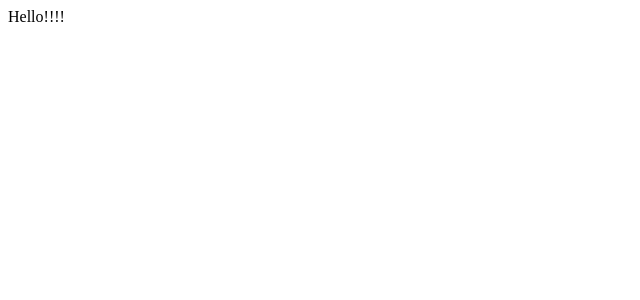
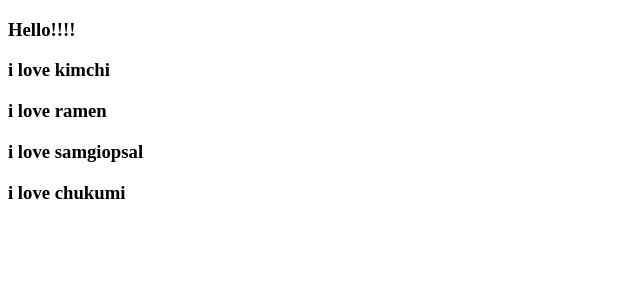
Before and after one commit to KoGaYoung/movie_review_gy, a React (Create React App) app: page / in a window 1280 px wide. Shown: the top 300 px of the page, without its empty margins (0-640 px from the left). Built offline with nearby package versions, Linux system fonts and the light colour scheme.

Commit message:
3장 리액트기초개념알아보기

```diff
--- a/src/App.js
+++ b/src/App.js
@@ -1,7 +1,28 @@
 import React from 'react';
+// import Potato from "./Potato";
 
-function App() {
-  return <div>Hello!!!!</div>
+const Food = (props) => {
+    // console.log(props);
+    let {fav} = props;
+    return (
+        <h3>i love {fav}</h3>
+    )
+
+}
+
+const App =()=> {
+    return (
+        <div>
+          <h3>Hello!!!!</h3>
+          <Food fav={"kimchi"}   /> {/*props는 문자열을 제외하고 전부 중괄호로감싸야함*/}
+          <Food fav={"ramen"}   />
+          <Food fav={"samgiopsal"}   />
+          <Food fav={"chukumi"}   />
+
+
+          {/*{index.html의 root와 이름이 같은 컴포넌트는 사용할 수 없다.}*/}
+        </div>
+    )
 
 }
 
--- /dev/null
+++ b/src/Potato.js
@@ -0,0 +1,9 @@
+import React from 'react';
+
+const Potato = () => {
+    return (
+        <h3>i love potato</h3>
+    )
+
+}
+export default Potato;
```
